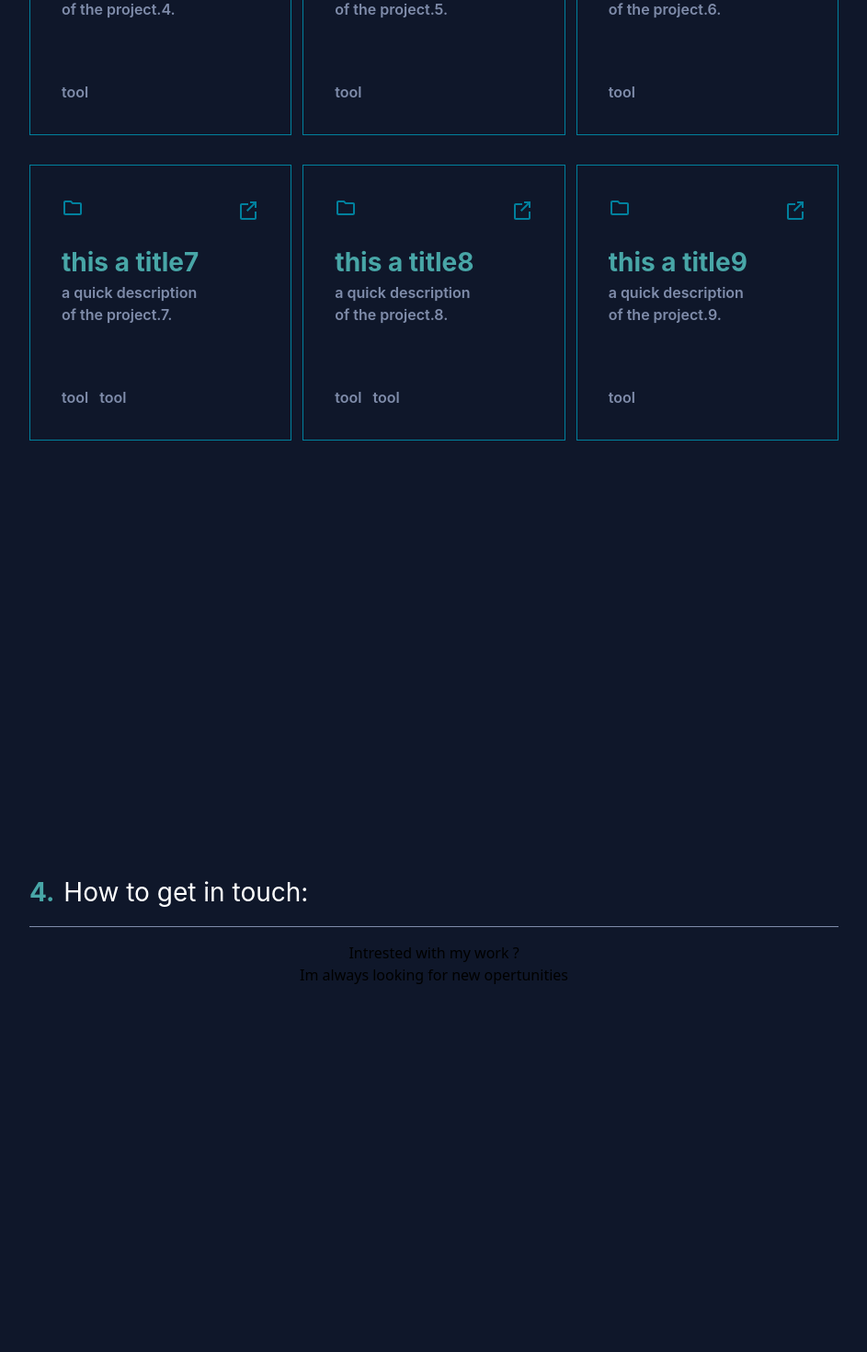
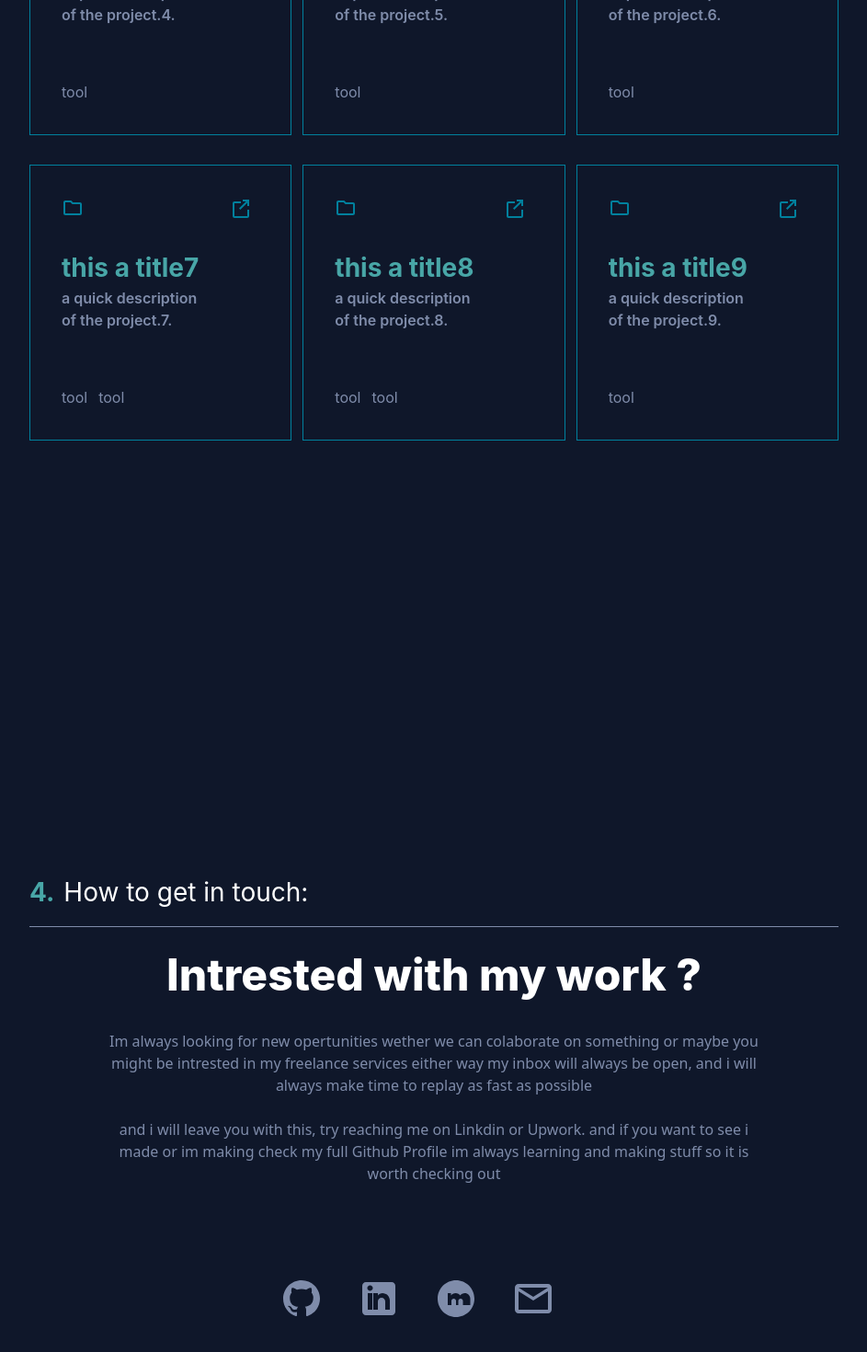
Before and after one commit to flyingPie23/portfolio, a React (Create React App) app: page / in a window 1280 px wide. Shown: the part 3959-5429 px from the top of the page at 92% size, without its empty margins (168-1111 px from the left). Built offline with nearby package versions, Linux system fonts and the light colour scheme.

Commit message:
working on section 5

```diff
--- a/src/pages/App.js
+++ b/src/pages/App.js
@@ -149,7 +149,7 @@ function Section4(props) {
           </svg>
 
           <a href={props.project.link} className="hover:translate-y-[-8px] ease-in duration-300">
-            <svg xmlns="http://www.w3.org/2000/svg" width="24" height="24" viewBox="0 0 24 24" fill="none" className="inline-block ml-2 align-middle text-blue group-hover:text-white transition-colors duration-300">
+            <svg xmlns="http://www.w3.org/2000/svg" width="32" height="32" viewBox="0 0 32 32" fill="none" className="inline-block ml-2 align-middle text-blue group-hover:text-white transition-colors duration-300">
               <path d="M14 3v2h3.59L10 12.59 11.41 14 19 6.41V10h2V3h-7zm-9 4h7V5H5c-1.1 0-2 .9-2 2v14c0 1.1.9 2 2 2h14c1.1 0 2-.9 2-2v-7h-2v7H5V7z" fill="currentColor"/>
             </svg>
           </a>
@@ -164,7 +164,7 @@ function Section4(props) {
         <div className="flex flex-row content-end absolute bottom-[34px] left-[34px]  text-light-gray">
           {
             props.project.tools && props.project.tools.map((tool, idx) => (
-              <p key={idx} className="mr-[12px] font-header font-semibold max-w-[70%] group-hover:text-white transition-colors duration-300  group-hover:text-white transition-colors duration-300">{tool}</p>
+              <p key={idx} className="mr-[12px] font-header max-w-[70%] group-hover:text-white transition-colors duration-300  group-hover:text-white transition-colors duration-300">{tool}</p>
             ))
           }
 
@@ -197,14 +197,47 @@ function Section5(props) {
       <h1 className="before:content-['4.'] before:mr-[10px] before:text-light-blue before:font-bold  text-white font-header text-[28px]">How to get in touch:</h1>
       <hr className="border-t border-light-gray my-4" />
 
-      <div className="text-center mx-auto">
-        <h1 className="">Intrested with my work ?</h1>
-        <p>Im always looking for new opertunities</p>
+      <div className="justify-center text-center mx-auto">
+          <h1 className="font-header text-[48px] font-extrabold text-white">Intrested with my work ?</h1>
+          <p className="mx-[80px] mt-[24px] text-light-gray">
+            Im always looking for new opertunities wether we can colaborate on something or maybe you might be intrested in my freelance services either way my inbox will always
+            be open, and i will always make time to replay as fast as possible <br/>
+            <br/>
+            and i will leave you with this, try reaching me on Linkdin or Upwork. and if you want to see i made or im making check my full Github Profile im always learning and making stuff so it is worth checking out
+
+          </p>
+
+        <div className="mt-[100px] justify-center flex flex-row">
+          <a href="https://github.com/flyingPie23" target="_blank" rel="noreferrer" className="mr-[20px] ease-in duration-300 hover:translate-y-[-12px] ">
+            <svg xmlns="http://www.w3.org/2000/svg" width="64" height="64" viewBox="0 0 32 32" fill="none" className="text-light-gray hover:text-white transition-colors duration-300">
+              <path d="M12 2C6.48 2 2 6.48 2 12c0 4.42 2.87 8.17 6.84 9.5.5.09.66-.22.66-.48 0-.24-.01-.87-.01-1.71-2.78.61-3.37-1.34-3.37-1.34-.45-1.15-1.11-1.46-1.11-1.46-.91-.62.07-.61.07-.61 1.01.07 1.54 1.04 1.54 1.04.89 1.53 2.34 1.09 2.91.83.09-.65.35-1.09.63-1.34-2.22-.25-4.56-1.11-4.56-4.94 0-1.09.39-1.98 1.03-2.68-.1-.25-.45-1.27.1-2.65 0 0 .84-.27 2.75 1.02A9.56 9.56 0 0 1 12 6.8c.85.004 1.71.11 2.51.32 1.91-1.29 2.75-1.02 2.75-1.02.55 1.38.2 2.4.1 2.65.64.7 1.03 1.59 1.03 2.68 0 3.84-2.34 4.69-4.57 4.94.36.31.68.92.68 1.85 0 1.34-.01 2.42-.01 2.75 0 .27.16.58.67.48A10.01 10.01 0 0 0 22 12c0-5.52-4.48-10-10-10z" fill="currentColor" />
+            </svg>
+          </a>
+
+          <a href="https://www.linkedin.com/in/driss-freah-b7b811271/" target="_blank" rel="noreferrer" className="mr-[20px] ease-in duration-300 hover:translate-y-[-12px] ">
+            <svg xmlns="http://www.w3.org/2000/svg" width="64" height="64" viewBox="0 0 32 32" fill="none" className="text-light-gray hover:text-white transition-colors duration-300">
+              <path d="M19 3H5c-1.1 0-2 .9-2 2v14c0 1.1.9 2 2 2h14c1.1 0 2-.9 2-2V5c0-1.1-.9-2-2-2zM8.5 18H6V9h2.5v9zM7.25 7.75c-.83 0-1.5-.67-1.5-1.5S6.42 4.75 7.25 4.75s1.5.67 1.5 1.5-.67 1.5-1.5 1.5zM18 18h-2.5v-4.5c0-1.1-.9-2-2-2s-2 .9-2 2V18H9V9h2.5v1.25c.5-.75 1.5-1.25 2.5-1.25 2.21 0 4 1.79 4 4V18z" fill="currentColor" />
+            </svg>
+          </a>
+
+          <a href="https://www.upwork.com/freelancers/~0139e1712f12f6282c" target="_blank" rel="noreferrer" className="mr-[20px] ease-in duration-300 hover:translate-y-[-12px] ">
+            <svg xmlns="http://www.w3.org/2000/svg" width="64" height="64" viewBox="0 0 32 32" fill="none" className="text-light-gray hover:text-white transition-colors duration-300">
+              <path d="M12 2C6.48 2 2 6.48 2 12s4.48 10 10 10 10-4.48 10-10S17.52 2 12 2zm5.5 13.5h-1.75v-2.25c0-.69-.56-1.25-1.25-1.25s-1.25.56-1.25 1.25v2.25H12v-2.25c0-.69-.56-1.25-1.25-1.25s-1.25.56-1.25 1.25v2.25H7.5V9h1.75v1.25c.5-.75 1.5-1.25 2.5-1.25 1.1 0 2.1.5 2.5 1.25.5-.75 1.5-1.25 2.5-1.25 1.66 0 3 1.34 3 3v3.5z" fill="currentColor" />
+            </svg>
+          </a>
+
+          <a href="mailto:driss.freah@example.com" className="mr-[20px] ease-in duration-300 hover:translate-y-[-12px] ">
+            <svg xmlns="http://www.w3.org/2000/svg" width="64" height="64" viewBox="0 0 32 32" fill="none" className="text-light-gray hover:text-white transition-colors duration-300">
+              <path d="M20 4H4c-1.1 0-2 .9-2 2v12c0 1.1.9 2 2 2h16c1.1 0 2-.9 2-2V6c0-1.1-.9-2-2-2zm0 2v.01L12 11 4 6.01V6h16zM4 18V8l8 5 8-5v10H4z" fill="currentColor" />
+            </svg>
+          </a>
+
+        </div>
 
       </div>
 
     </section>
-  )
+    )
 }
 
 function App() {
```
